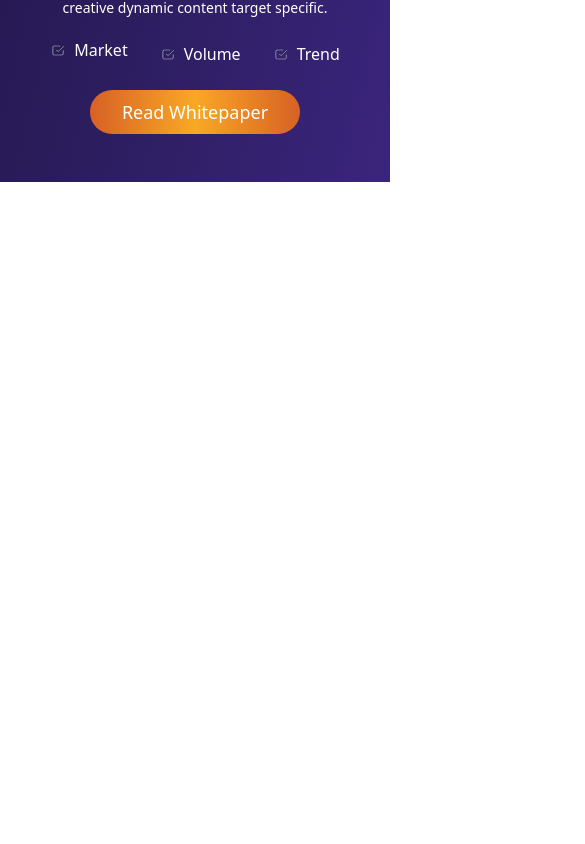
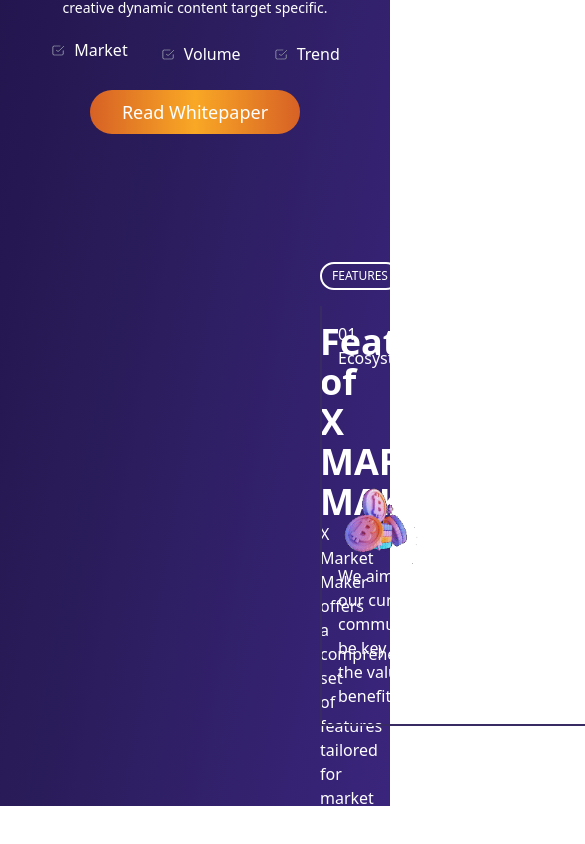
Before and after one commit to BKPASQUAL/-SprintCodeLabs-Test, a React (Vite) app: page / in a window 390 px wide. Shown: the part 1424-2268 px from the top of the page, 585 px wide, since content can reach past the window. Before the commit the page ends 1606 px from the top, so only its background shows below. Built offline with nearby package versions, Linux system fonts and the light colour scheme; a web font is replaced by a local one.

Commit message:
Features responsive

```diff
--- a/src/components/home/Arrow.jsx
+++ b/src/components/home/Arrow.jsx
@@ -3,7 +3,7 @@ import arrow from "../../assets/Images/arrow.png";
 
 function Arrow() {
   return (
-    <div className="relative flex justify-center items-center w-full z-50">
+    <div className="relative flex justify-center items-center w-full z-40">
       <div
         className="absolute w-44 h-44 flex justify-center items-center rounded-full"
         style={{
--- a/src/pages/Home.jsx
+++ b/src/pages/Home.jsx
@@ -12,7 +12,7 @@ function Home() {
       <HeroSection />
       <Arrow />
       <AboutUs />
-      {/* <Features/> */}
+      <Features/>
     </div>
   );
 }
```
